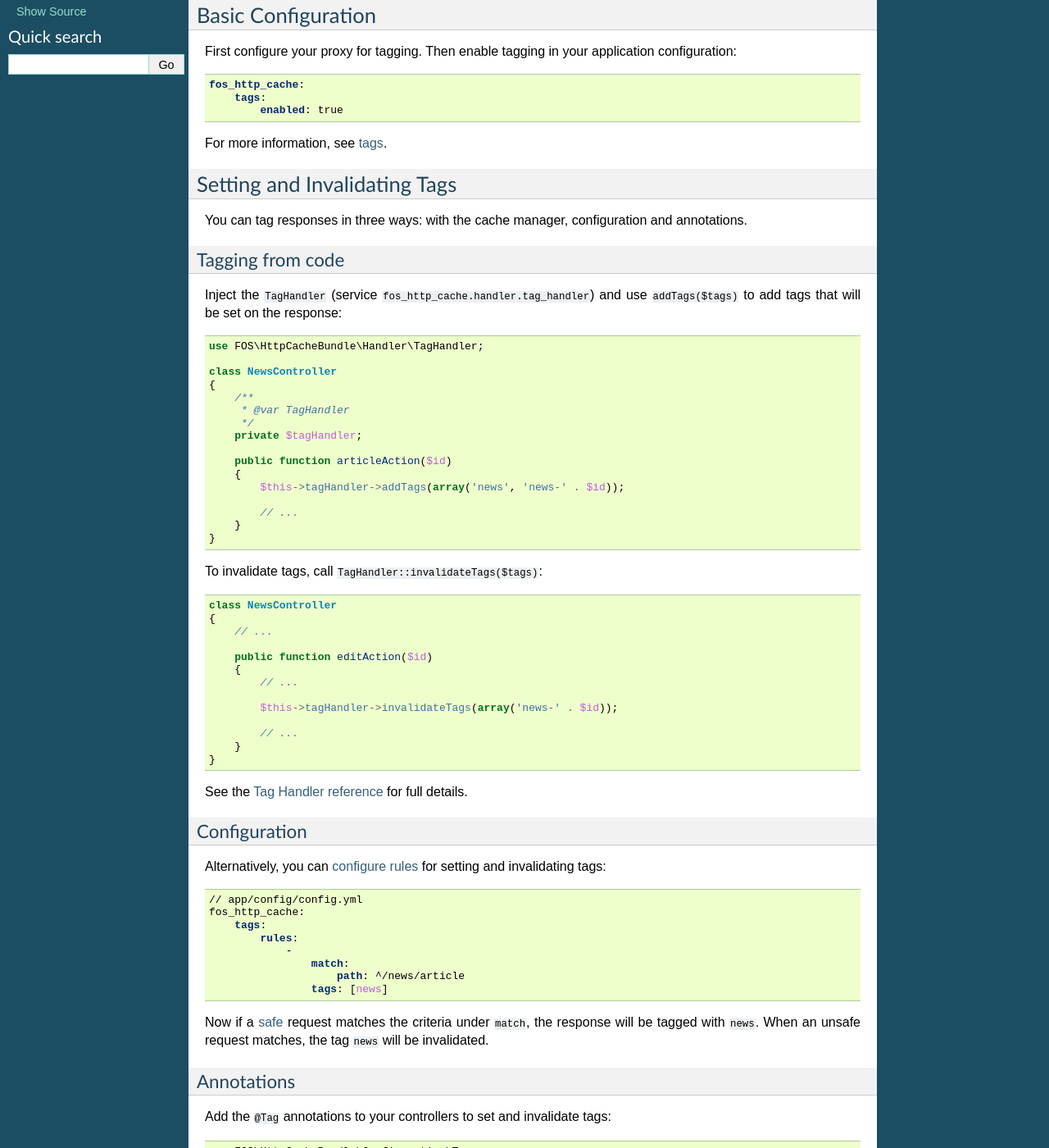
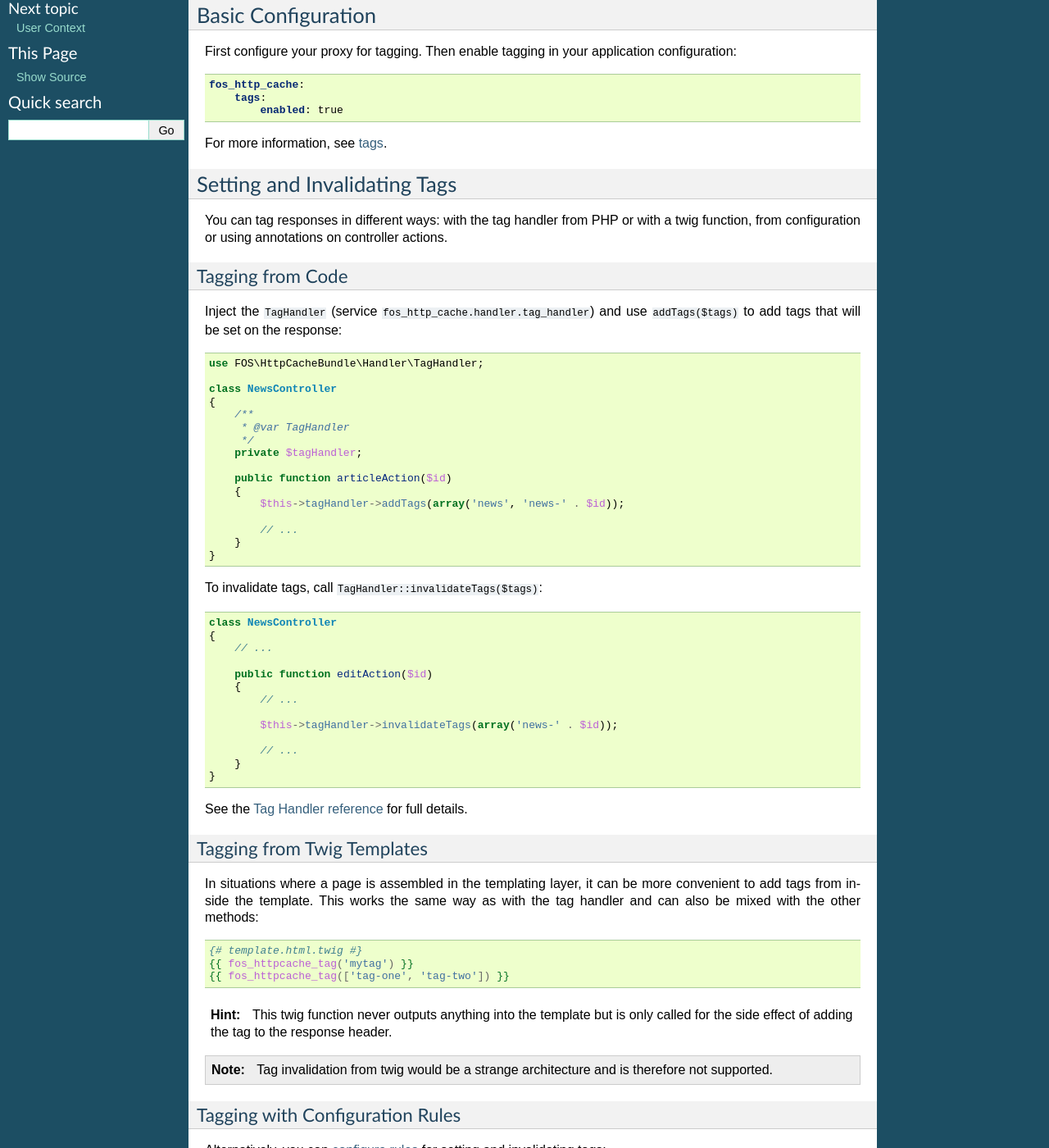
Before and after one commit to FriendsOfSymfony/FOSHttpCacheBundle, a Sphinx documentation site: the page built from Resources/doc/features/tagging.rst, in a window 1280 px wide and 1400 px high, scrolled down 330 px. Shown: the whole window at 82% size. Built offline with Sphinx 7.4.7, drawn with Linux system fonts in a browser that asks for light colours; some of the changed text lies outside the part shown.

Commit message:
Adding support for tagging from twig

```diff
--- a/Resources/doc/features/tagging.rst
+++ b/Resources/doc/features/tagging.rst
@@ -32,10 +32,10 @@
 Setting and Invalidating Tags
 -----------------------------
 
-You can tag responses in three ways: with the cache manager, configuration and
-annotations.
+You can tag responses in different ways: with the tag handler from PHP or with
+a twig function, from configuration or using annotations on controller actions.
 
-Tagging from code
+Tagging from Code
 ~~~~~~~~~~~~~~~~~
 
 Inject the ``TagHandler`` (service ``fos_http_cache.handler.tag_handler``) and
@@ -76,8 +76,31 @@
 
 See the :ref:`Tag Handler reference <tag_handler_addtags>` for full details.
 
-Configuration
-~~~~~~~~~~~~~
+Tagging from Twig Templates
+~~~~~~~~~~~~~~~~~~~~~~~~~~~
+
+In situations where a page is assembled in the templating layer, it can be more
+convenient to add tags from inside the template. This works the same way as
+with the tag handler and can also be mixed with the other methods:
+
+.. code-block:: jinja
+
+    {# template.html.twig #}
+    {{ fos_httpcache_tag('mytag') }}
+    {{ fos_httpcache_tag(['tag-one', 'tag-two']) }}
+
+.. hint::
+
+    This twig function never outputs anything into the template but is only
+    called for the side effect of adding the tag to the response header.
+
+.. note::
+
+    Tag invalidation from twig would be a strange architecture and is therefore
+    not supported.
+
+Tagging with Configuration Rules
+~~~~~~~~~~~~~~~~~~~~~~~~~~~~~~~~
 
 Alternatively, you can :doc:`configure rules </reference/configuration/tags>`
 for setting and invalidating tags:
@@ -97,8 +120,8 @@
 will be tagged with ``news``. When an unsafe request matches, the tag ``news``
 will be invalidated.
 
-Annotations
-~~~~~~~~~~~
+Tagging with Controller Annotations
+~~~~~~~~~~~~~~~~~~~~~~~~~~~~~~~~~~~
 
 Add the ``@Tag`` annotations to your controllers to set and invalidate tags::
 
--- a/Resources/doc/spelling_word_list.txt
+++ b/Resources/doc/spelling_word_list.txt
@@ -9,3 +9,4 @@
 yaml
 invalidator
 ETag
+templating
```
Also changed, not shown: CHANGELOG.md (+6 -4 lines), 7 other files.
